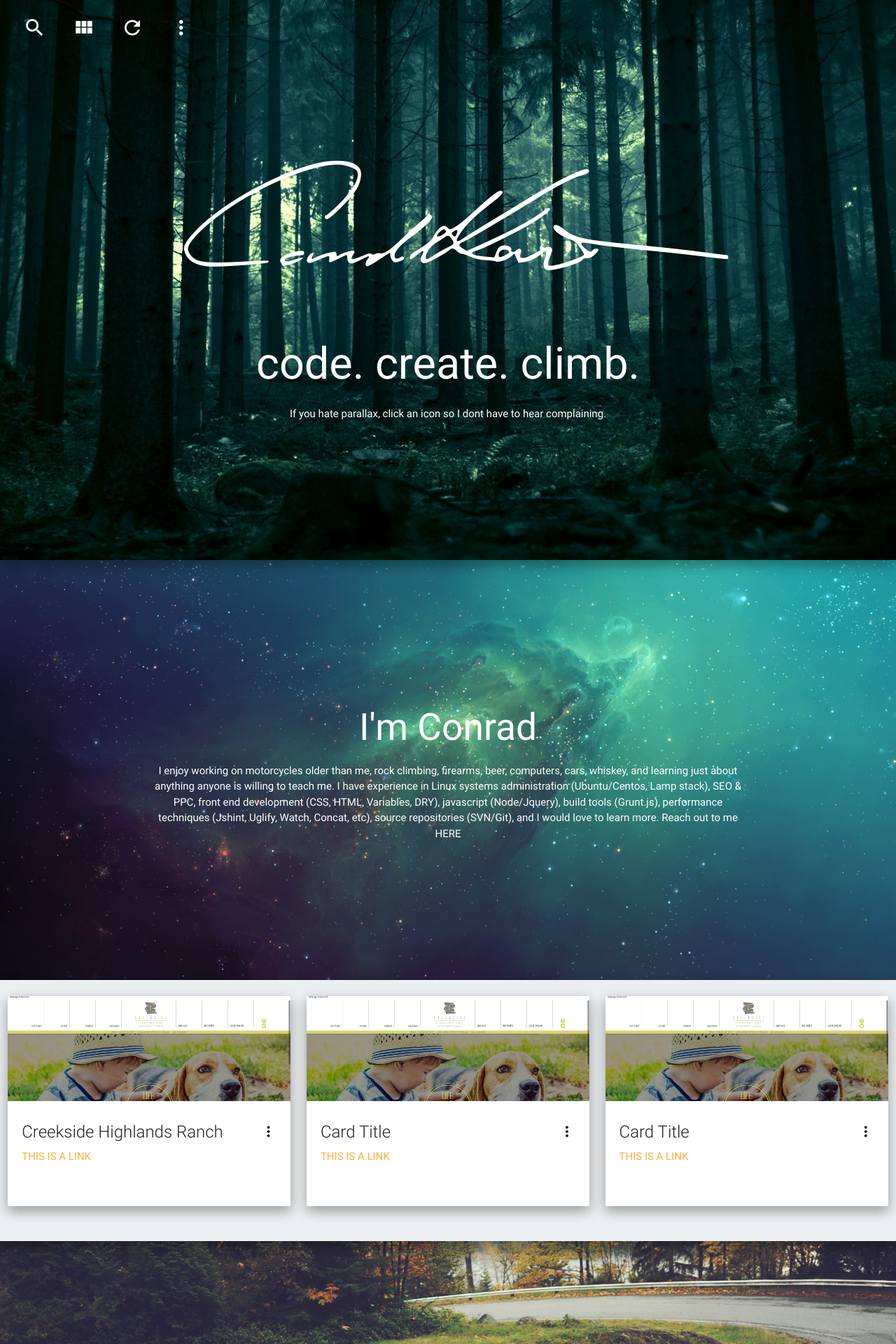
After one commit to imovertheinternet/imovertheinternet.github.io, a PHP site: template pages/index.php in a window 1280 px wide. The commit adds this page. Shown: the top 1920 px of the page at 70% size. Run offline with PHP 8.4, Linux system fonts and the light colour scheme; the template is opened without the code that fills it, so the values that code supplies are empty; some libraries are stand-ins or nearby versions.

Commit message:
changed directory

```diff
--- /dev/null
+++ b/pages/index.php
@@ -0,0 +1,302 @@
+<head>
+<link href="../assets/vendor/materialize/dist/css/materialize.css" rel="stylesheet">
+<link href="assets/vendor/fontawesome/css/font-awesome.css" rel="stylesheet">
+<script type="text/javascript" src="assets/vendor/jquery/dist/jquery.js"></script>
+<script type="text/javascript" src="assets/vendor/materialize/dist/js/min.js"></script>
+<script type="text/javascript" src="assets/vendor/chartjs/Chart.min.js"></script>
+<script type="text/javascript" src="assets/vendor/instafeed.js"></script>
+<script type="text/javascript"
+	src="https://maps.googleapis.com/maps/api/js?key=AIzaSyAwXv9mcqHNiIZNOaPxPL12oMwsTRUg4bw">
+</script>
+
+<script>
+	$(document).ready(function(){
+		$(".dropdown-button").dropdown();
+	})
+</script>
+
+<script>
+	$(document).ready(function(){
+		$('.parallax').parallax();
+	});
+</script>
+<!--
+<script type="text/javascript">
+    var feed = new Instafeed({
+        get: 'user',
+        limit: 14,
+        userId: 12118653,
+        accessToken: '12118653.467ede5.6704f5fb6beb438aa12755a8d1545863'
+    });
+    feed.run();
+</script>
+
+<script>
+var data = {
+    labels: ["SEO & PPC", "Linux", "CSS3/HTML5", "JS", "jQuery", "git", "build tools"],
+    datasets: [
+        {
+            label: "My First dataset",
+            fillColor: "rgba(220,220,220,0.5)",
+            strokeColor: "rgba(220,220,220,0.8)",
+            highlightFill: "rgba(220,220,220,0.75)",
+            highlightStroke: "rgba(220,220,220,1)",
+            data: [65, 59, 80, 81, 56, 55, 40]
+        }
+    ]
+};
+    var buyers = document.getElementById('myChart').getContext('2d');
+    new Chart(buyers).Bar(data);
+</script>
+-->
+
+
+<script type="text/javascript">
+      function initialize() {
+        var mapOptions = {
+         	center: { lat:  33.221064, lng:-96.912715},
+        	zoom: 11,
+         	scrollwheel: false,
+    		navigationControl: false,
+
+        };
+        var map = new google.maps.Map(document.getElementById('map-canvas'),
+            mapOptions);
+      }
+      google.maps.event.addDomListener(window, 'load', initialize);
+    </script>
+
+</head>
+
+
+
+<!-- <div class="navbar-fixed">
+	<ul id="dropdown1" class="dropdown-content">
+	  <li><a href="#!">one</a></li>
+	  <li><a href="#!">two</a></li>
+	  <li class="divider"></li>
+	  <li><a href="#!">three</a></li>
+	</ul>
+	<nav>
+	  <div class="nav-wrapper blue-grey z-depth-2">
+
+	    <div class="col s12">
+	      <ul class="left side-nav">
+	      	<li><a href="sass.html">home</a></li>
+	        <li><a href="sass.html">about</a></li>
+	        <li><a href="sass.html">work</a></li>
+	        <li><a href="components.html">contact</a></li>
+	        <li><a class="dropdown-button" href="#!" data-activates="dropdown1">portfolio<i class="mdi-navigation-arrow-drop-down right"></i></a></li>
+	      </ul>
+	    </div>
+	  </div>
+	</nav>
+</div>
+ -->
+
+
+
+
+		<ul class="custom-nav hide-on-med-and-down">
+			<li><a href="sass.html"><i class="mdi-action-search"></i></a></li>
+			<li><a href="components.html"><i class="mdi-action-view-module"></i></a></li>
+			<li><a href="javascript.html"><i class="mdi-navigation-refresh"></i></a></li>
+			<li><a href="mobile.html"><i class="mdi-navigation-more-vert"></i></a></li>
+		</ul>
+
+
+
+
+
+<div id="header-intro" class="valign-wrapper z-depth-2">
+	<span class="valign intro-text">
+		<img class="responsive-img" src="../assets/images/cradsig2.png">
+		<h1>
+			code. create. climb.
+		</h1>
+			<p>
+			If you hate parallax, click an icon so I dont have to hear complaining.
+			</p>
+	</span>
+</div>
+
+
+<div class="parallax-container valign-wrapper">
+ 		<!-- <canvas id="myChart" width="400" height="400"></canvas> -->
+ 		<div class="container center-align">
+
+					<h2 class="valign white-text">I'm Conrad</h2>
+<p class="valign white-text">
+I enjoy working on motorcycles older than me, rock climbing, firearms, beer, computers, cars, whiskey, and learning just about anything anyone is willing to teach me.
+I have experience in Linux systems administration (Ubuntu/Centos, Lamp stack), SEO & PPC, front end development
+(CSS, HTML, Variables, DRY), javascript (Node/Jquery), build tools (Grunt.js), performance techniques (Jshint, Uglify, Watch, Concat, etc),
+source repositories (SVN/Git), and I would love to learn more. Reach out to me HERE
+</p>
+
+		</div>
+    <div class="parallax">
+    	<img src="assets/images/wp3.jpeg">
+
+    </div>
+</div>
+
+	  <div class="section about-me blue-grey lighten-5 z-depth-2">
+
+	<div class="row">
+        <div class="col s12 m4">
+			<div class="card small z-depth-2">
+        		<div class="card-image waves-effect waves-block waves-light">
+          			<img class="activator" src="../assets/images/1.png">
+        		</div>
+        	<div class="card-content">
+          		<span class="card-title activator grey-text text-darken-4">Creekside Highlands Ranch<i class="waves-purple mdi-navigation-more-vert right"></i></span>
+          		<p><a href="#">This is a link</a></p>
+        	</div>
+        	<div class="card-reveal">
+          		<span class="card-title grey-text text-darken-4">Card Title <i class="mdi-navigation-close right"></i></span>
+          		<p>This is the 2nd site design I had to develop while working at </p>
+        	</div>
+     		</div>
+    	</div>
+
+
+        <div class="col s12 m4">
+			<div class="card small z-depth-2">
+        		<div class="card-image waves-effect waves-block waves-light">
+          			<img class="activator" src="../assets/images/1.png">
+        		</div>
+        	<div class="card-content">
+          		<span class="card-title activator grey-text text-darken-4">Card Title <i class="mdi-navigation-more-vert right"></i></span>
+          		<p><a href="#">This is a link</a></p>
+        	</div>
+        	<div class="card-reveal">
+          		<span class="card-title grey-text text-darken-4">Card Title <i class="mdi-navigation-close right"></i></span>
+          		<p>Here is some more information about this product that is only revealed once clicked on.</p>
+        	</div>
+     		</div>
+    	</div>
+
+    	 <div class="col s12 m4">
+			<div class="card small z-depth-2">
+        		<div class="card-image waves-effect waves-block waves-light">
+          			<img class="activator" src="../assets/images/1.png">
+        		</div>
+        	<div class="card-content">
+          		<span class="card-title activator grey-text text-darken-4">Card Title <i class="mdi-navigation-more-vert right"></i></span>
+          		<p><a href="#">This is a link</a></p>
+        	</div>
+        	<div class="card-reveal">
+          		<span class="card-title grey-text text-darken-4">Card Title <i class="mdi-navigation-close right"></i></span>
+          		<p>Here is some more information about this product that is only revealed once clicked on.</p>
+        	</div>
+     		</div>
+    	</div>
+    </div>
+<!--
+    <div class="row">
+    	 <div class="col s12 m4">
+			<div class="card">
+        		<div class="card-image waves-effect waves-block waves-light">
+          			<img class="activator" src="../assets/images/1.png">
+        		</div>
+        	<div class="card-content">
+          		<span class="card-title activator grey-text text-darken-4">Card Title <i class="mdi-navigation-more-vert right"></i></span>
+          		<p><a href="#">This is a link</a></p>
+        	</div>
+        	<div class="card-reveal">
+          		<span class="card-title grey-text text-darken-4">Card Title <i class="mdi-navigation-close right"></i></span>
+          		<p>Here is some more information about this product that is only revealed once clicked on.</p>
+        	</div>
+     		</div>
+    	</div>
+
+    	 <div class="col s12 m4">
+			<div class="card">
+        		<div class="card-image waves-effect waves-block waves-light">
+          			<img class="activator" src="../assets/images/1.png">
+        		</div>
+        	<div class="card-content">
+          		<span class="card-title activator grey-text text-darken-4">Card Title <i class="mdi-navigation-more-vert right"></i></span>
+          		<p><a href="#">This is a link</a></p>
+        	</div>
+        	<div class="card-reveal">
+          		<span class="card-title grey-text text-darken-4">Card Title <i class="mdi-navigation-close right"></i></span>
+          		<p>Here is some more information about this product that is only revealed once clicked on.</p>
+        	</div>
+     		</div>
+    	</div>
+
+    	 <div class="col s12 m4">
+			<div class="card">
+        		<div class="card-image waves-effect waves-block waves-light">
+          			<img class="activator" src="../assets/images/1.png">
+        		</div>
+        	<div class="card-content">
+          		<span class="card-title activator grey-text text-darken-4">Card Title <i class="mdi-navigation-more-vert right"></i></span>
+          		<p><a href="#">This is a link</a></p>
+        	</div>
+        	<div class="card-reveal">
+          		<span class="card-title grey-text text-darken-4">Card Title <i class="mdi-navigation-close right"></i></span>
+          		<p>Here is some more information about this product that is only revealed once clicked on.</p>
+        	</div>
+     		</div>
+    	</div>
+-->
+    </div>
+
+	  </div>
+
+		<div class="parallax-container valign-wrapper">
+			<span class="valign intro-text">
+			<h2>contact me</h2>
+				<a target="_blank" href="" class="tooltipped" data-position="bottom" data-delay="50" data-tooltip="Lets share pictures"><i class="fa fa-instagram fa-3x"></i></a>
+				<a target="_blank" href="http://www.linkedin.com/pub/conrad-grant/32/70a/839/" class="tooltipped" data-position="bottom" data-delay="50" data-tooltip="Lets connect"><i class="fa fa-linkedin fa-3x"></i></i></a>
+				<a target="_blank" href="" class="tooltipped" data-position="bottom" data-delay="50" data-tooltip="DEM REPOS"><i class="fa fa-github fa-3x "></i></a>
+				<a target="_blank" href="" class="tooltipped" data-position="bottom" data-delay="50" data-tooltip="My even less used twitter"><i class="fa fa-twitter fa-3x "></i></a>
+				<a target="_blank" href="" class="tooltipped" data-position="bottom" data-delay="50" data-tooltip="My unused FB"><i class="fa fa-facebook fa-3x "></i></a>
+			</span>
+				<div class="parallax">
+					<img src="../assets/images/wp1.jpg">
+				</div>
+		</div>
+
+
+	<!--<div id="portfolio" class="section blue-grey  darken-3 z-depth-2">
+	     <div class="row container center-align">
+	      <h3 class="header">my work</h3>
+		      <p>
+		      I'm Conrad. A web developer that loves climbing, coding, firearms, and working on motorcycles older than me.
+		      </p>
+	      <div class="row">
+	      	<div class="col s12 m3">
+	      		<i class="fa fa-cog fa-5x fa-spin"></i>
+	      			<h5>srs business</h5>
+	      				<p class="portfolio">omg blah blah balsdfj the quick brown fox jumps over the lazy dog more stuff ya go hsblah</p>
+	      	</div>
+	      	<div class="col s12 m3">
+	      		<i class="fa fa-bolt fa-5x "></i>
+	      			<h5>srs business</h5>
+	      				<p class="portfolio">omg blah blah balsdfj the quick brown fox jumps over the lazy dog more stuff ya go hsblah</p>
+
+	      	</div>
+	      	<div class="col s12 m3">
+	      		<i class="fa fa-toggle-on fa-5x"></i>
+	      		<h5>srs business</h5>
+	      				<p class="portfolio">omg blah blah balsdfj the quick brown fox jumps over the lazy dog more stuff ya go hsblah</p>
+
+	      	</div>
+	      	<div class="col s12 m3">
+	      		<i class="fa fa-wifi fa-5x fa-spin"></i>
+	      		<h5>srs business</h5>
+	      				<p class="portfolio">omg blah blah balsdfj the quick brown fox jumps over the lazy dog more stuff ya go hsblah</p>
+	      	</div>
+
+
+	</div>-->
+
+</div>
+</div>
+
+<div id="map-canvas"></div>
+<!-- <div id="instafeed"></div>
+<a class="btn" onclick="toast('I am a toast', 4000)">Toast!</a>-->
```
Also changed, not shown: index.php (+15 -34 lines).
